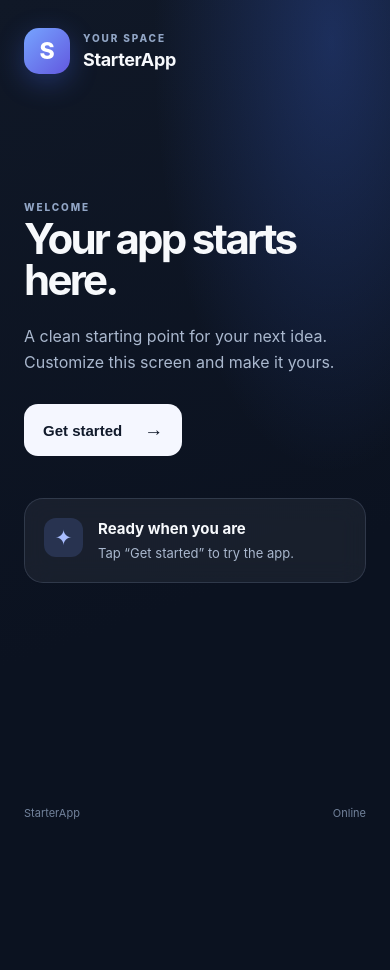
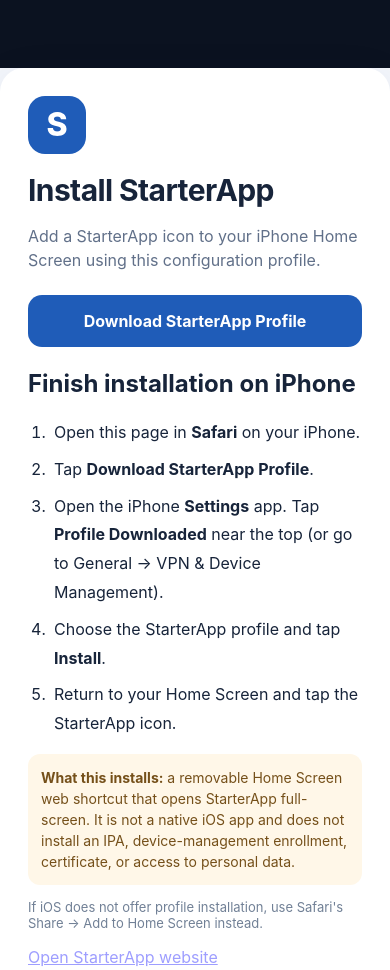
Before and after one commit to eshaanvivek-crypto/-StarterApp, a plain HTML site: page index.html in a window 390 px wide. Shown: the top 970 px of the page. Before the commit the page ends 844 px from the top, so only its background shows below. Drawn offline with Linux system fonts and the light colour scheme.

Commit message:
Add iPhone profile installation page

```diff
--- a/index.html
+++ b/index.html
@@ -3,46 +3,41 @@
 <head>
   <meta charset="utf-8">
   <meta name="viewport" content="width=device-width, initial-scale=1, viewport-fit=cover">
-  <meta name="theme-color" content="#101827">
+  <meta name="theme-color" content="#10264d">
   <meta name="apple-mobile-web-app-capable" content="yes">
-  <meta name="apple-mobile-web-app-status-bar-style" content="black-translucent">
   <meta name="apple-mobile-web-app-title" content="StarterApp">
-  <meta name="description" content="A simple installable starter app.">
   <link rel="manifest" href="manifest.json">
   <link rel="apple-touch-icon" href="icon-192.png">
   <link rel="stylesheet" href="style.css">
-  <title>StarterApp</title>
+  <title>Install StarterApp</title>
+  <style>
+    body{margin:0;background:#f3f6fb;color:#17243a;font-family:-apple-system,BlinkMacSystemFont,"Segoe UI",sans-serif}
+    .install{max-width:560px;margin:8vh auto;padding:28px;background:white;border-radius:24px;box-shadow:0 16px 48px #14284a18}
+    .mark{width:58px;height:58px;border-radius:17px;background:#1f5cb8;color:white;display:grid;place-items:center;font-size:32px;font-weight:800}
+    h1{margin:18px 0 8px;font-size:30px}.muted{color:#617089;line-height:1.55}
+    .download{display:block;text-align:center;background:#1f5cb8;color:white;text-decoration:none;padding:16px 18px;border-radius:14px;font-weight:700;margin:22px 0}
+    ol{padding-left:22px;line-height:1.8}li{padding-left:4px;margin:8px 0}
+    .note{background:#fff7e8;border-radius:12px;padding:13px;color:#75501a;font-size:14px;line-height:1.5}
+    .secondary{font-size:13px;color:#718096}
+  </style>
 </head>
 <body>
-  <main class="app-shell">
-    <header class="topbar">
-      <div class="brand-mark" aria-hidden="true">S</div>
-      <div>
-        <p class="eyebrow">YOUR SPACE</p>
-        <h1>StarterApp</h1>
-      </div>
-    </header>
-
-    <section class="hero">
-      <p class="eyebrow">WELCOME</p>
-      <h2>Your app starts here.</h2>
-      <p class="intro">A clean starting point for your next idea. Customize this screen and make it yours.</p>
-      <button id="startButton" class="primary-button">Get started <span aria-hidden="true">→</span></button>
-    </section>
-
-    <section class="content-card" aria-live="polite">
-      <div class="card-icon" aria-hidden="true">✦</div>
-      <div>
-        <h3 id="statusTitle">Ready when you are</h3>
-        <p id="statusText">Tap “Get started” to try the app.</p>
-      </div>
-    </section>
-
-    <footer>
-      <span>StarterApp</span>
-      <span id="connectionStatus">Checking connection…</span>
-    </footer>
+  <main class="install">
+    <div class="mark">S</div>
+    <h1>Install StarterApp</h1>
+    <p class="muted">Add a StarterApp icon to your iPhone Home Screen using this configuration profile.</p>
+    <a class="download" href="StarterApp.mobileconfig">Download StarterApp Profile</a>
+    <h2>Finish installation on iPhone</h2>
+    <ol>
+      <li>Open this page in <strong>Safari</strong> on your iPhone.</li>
+      <li>Tap <strong>Download StarterApp Profile</strong>.</li>
+      <li>Open the iPhone <strong>Settings</strong> app. Tap <strong>Profile Downloaded</strong> near the top (or go to General → VPN &amp; Device Management).</li>
+      <li>Choose the StarterApp profile and tap <strong>Install</strong>.</li>
+      <li>Return to your Home Screen and tap the StarterApp icon.</li>
+    </ol>
+    <p class="note"><strong>What this installs:</strong> a removable Home Screen web shortcut that opens StarterApp full-screen. It is not a native iOS app and does not install an IPA, device-management enrollment, certificate, or access to personal data.</p>
+    <p class="secondary">If iOS does not offer profile installation, use Safari's Share → Add to Home Screen instead.</p>
+    <p><a href="./">Open StarterApp website</a></p>
   </main>
-  <script src="app.js"></script>
 </body>
 </html>
```
